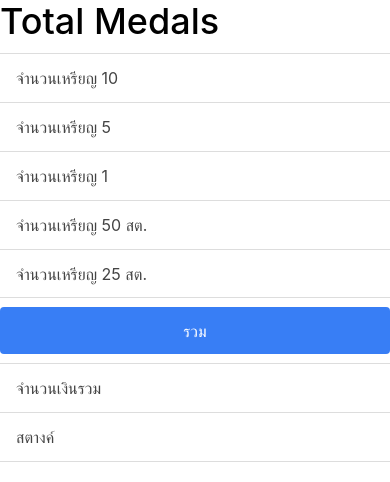
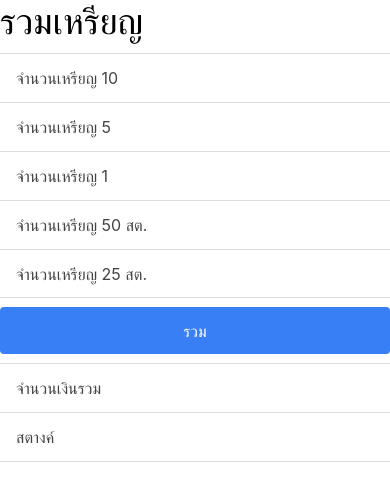
Before and after one commit to ton1146/Medals, a website: page www/index.html in a window 390 px wide. Drawn offline with Linux system fonts and the light colour scheme; some packages are replaced by stand-ins of ours; files that its build step writes are made by us from their sources.

Commit message:
แก้ไขชื่อหัว

```diff
--- a/www/index.html
+++ b/www/index.html
@@ -25,7 +25,7 @@
 
     <ion-pane>
       <ion-header-bar class="bar-stable bar-dark">
-        <h1 class="title">Total Medals</h1>
+        <h1 class="title">รวมเหรียญ</h1>
       </ion-header-bar>
       <ion-content>
       <div class="list">
```
